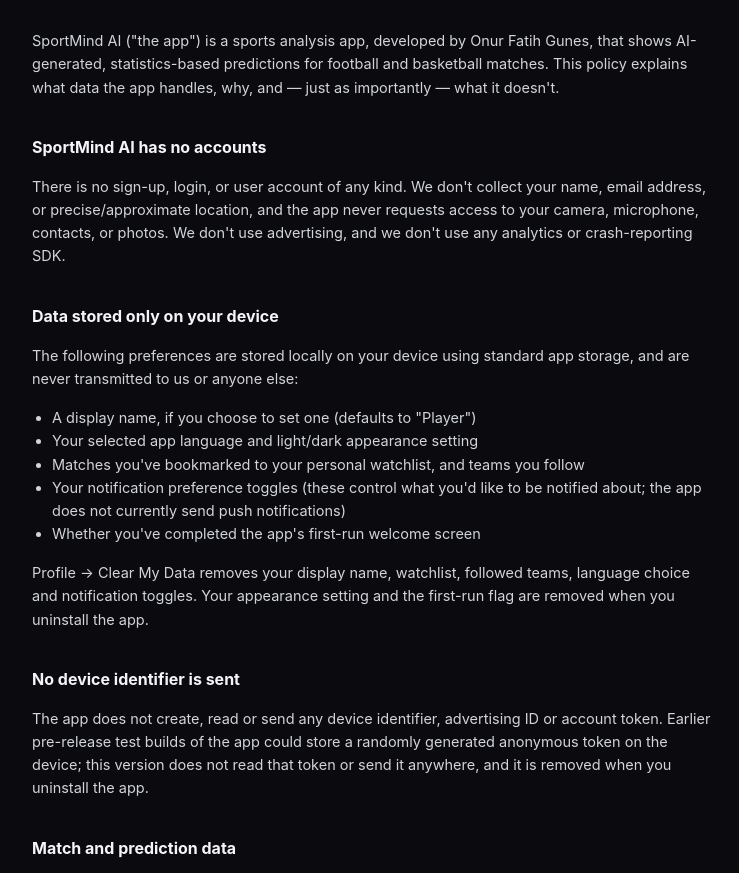
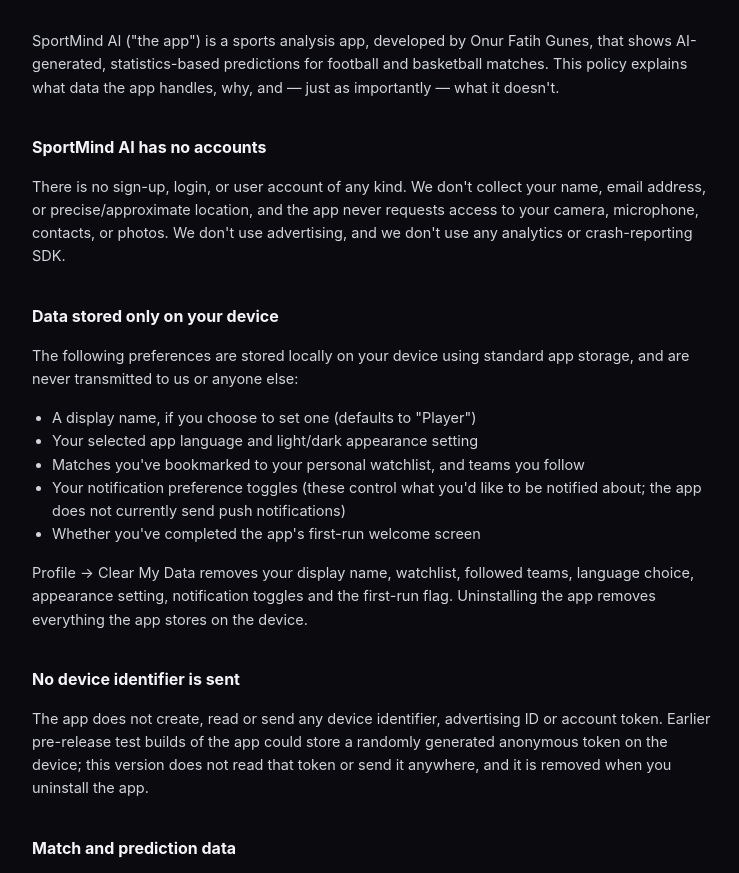
Before and after one commit to onurfatihgunes-creator/sportmind-ai, a website: page docs/privacy-policy.html in a window 1280 px wide. Shown: the part 182-1055 px from the top of the page, without its empty margins (268-1007 px from the left). Drawn offline with Linux system fonts and the light colour scheme.

Commit message:
docs(privacy): Clear My Data now also removes appearance and the first-run flag (NOT YET PUBLISHED)
Co-Authored-By: Claude Sonnet 5.5 <noreply@anthropic.com>

```diff
--- a/docs/privacy-policy.html
+++ b/docs/privacy-policy.html
@@ -57,8 +57,8 @@
       <li>Whether you've completed the app's first-run welcome screen</li>
     </ul>
     <p>Profile → Clear My Data removes your display name, watchlist, followed teams, language
-    choice and notification toggles. Your appearance setting and the first-run flag are removed
-    when you uninstall the app.</p>
+    choice, appearance setting, notification toggles and the first-run flag. Uninstalling the app
+    removes everything the app stores on the device.</p>
 
     <h2>No device identifier is sent</h2>
     <p>The app does not create, read or send any device identifier, advertising ID or account
```
